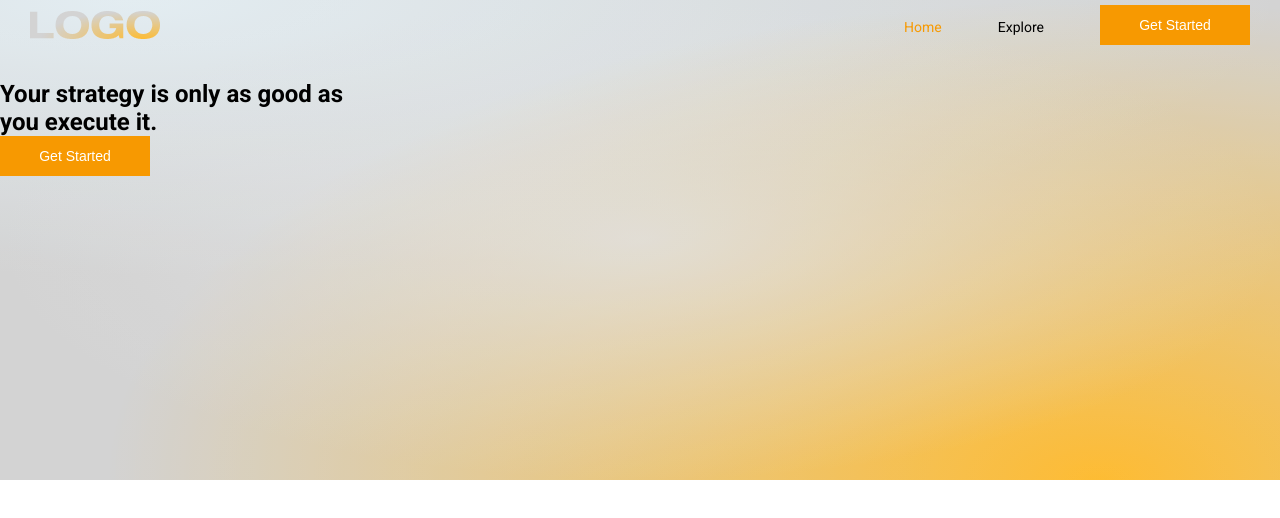
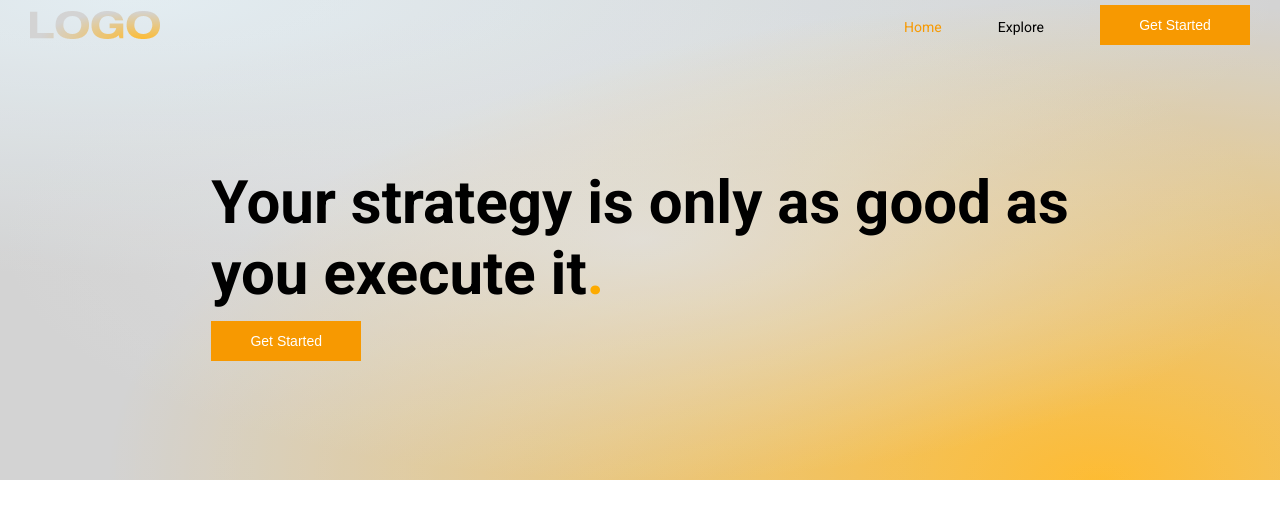
Before and after one commit to rahulsreekumar81/NextJs-Website-CSS, a Next.js app: page / in a window 1280 px wide. Shown: the top 518 px of the page. Built offline with nearby package versions, Linux system fonts and the light colour scheme.

Commit message:
🚧 : Background image

```diff
--- a/styles/HeroSection.module.css
+++ b/styles/HeroSection.module.css
@@ -1,7 +1,15 @@
 .section_container {
+  background-image: url("../public/Cover.png");
+  background-repeat: no-repeat;
+  background-size: contain;
+  background-position: center;
+  display: flex;
+  justify-content: space-around;
+  align-items: center;
   padding-top: 5rem;
   padding-bottom: 2rem;
   min-height: 60vh;
+  font-size: var(--fs-secondary-heading);
   background: linear-gradient(
       0deg,
       rgba(255, 255, 255, 0.2),
@@ -24,3 +32,9 @@
     ),
     linear-gradient(0deg, #c8c8c8, #c8c8c8), #ffffff;
 }
+.buttonPrimary {
+  margin-top: 405px;
+}
+.fullStop {
+  color: var(--color-primary);
+}
```
